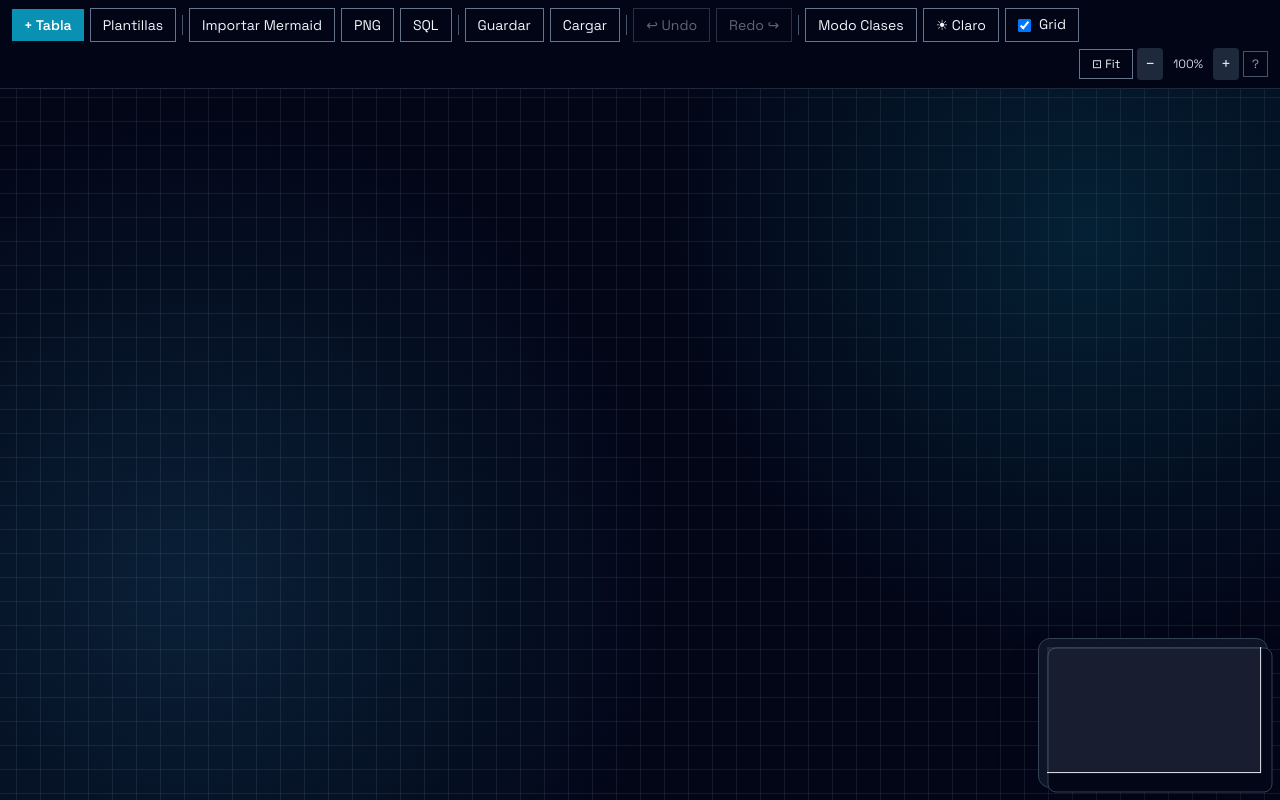
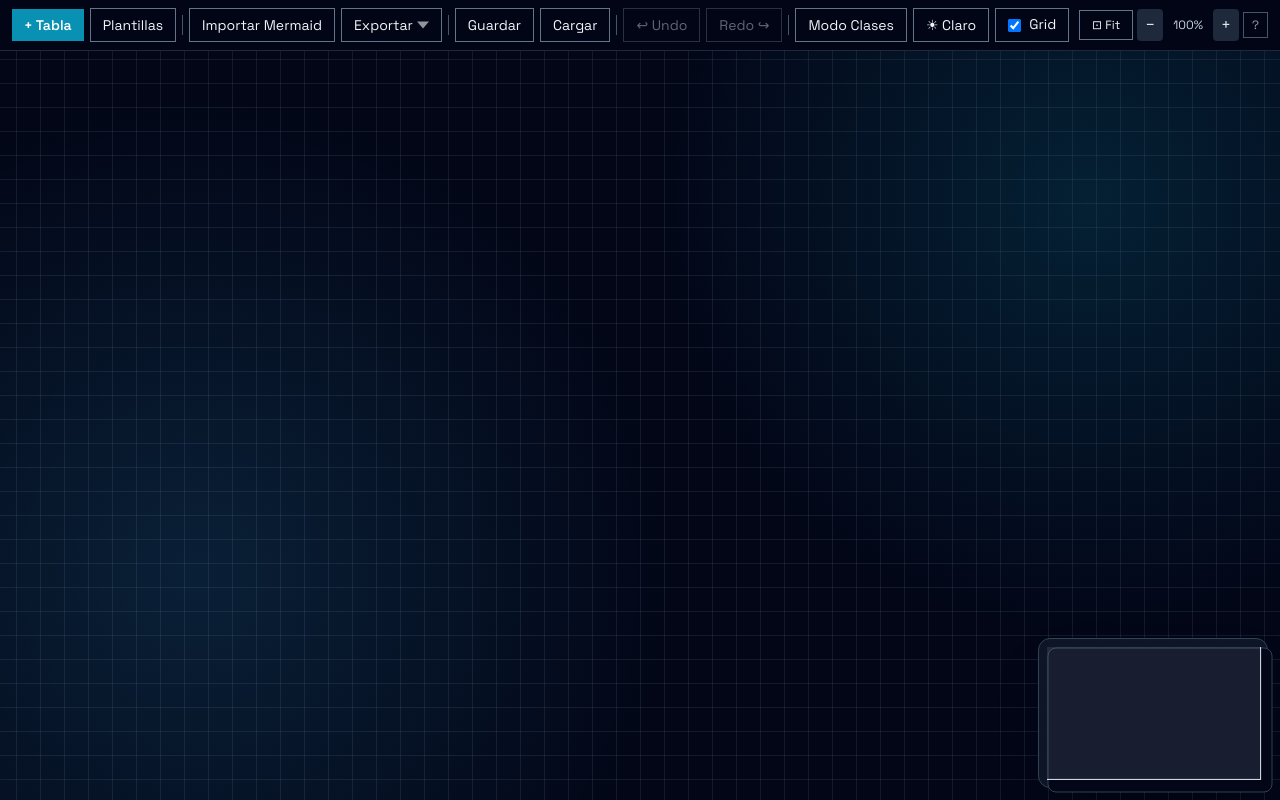
Before and after one commit to ChristianVeneko/diagramita, a React (Vite) app: page /#/editor in a window 1280 px wide. Built offline with nearby package versions, Linux system fonts and the light colour scheme.

Commit message:
adasdsda

```diff
--- a/package.json
+++ b/package.json
@@ -22,6 +22,7 @@
     "class-variance-authority": "^0.7.1",
     "clsx": "^2.1.1",
     "html-to-image": "^1.11.13",
+    "jspdf": "^4.2.1",
     "lucide-react": "^1.14.0",
     "react": "^19.2.5",
     "react-dom": "^19.2.5",
--- a/src/components/Toolbar.jsx
+++ b/src/components/Toolbar.jsx
@@ -1,14 +1,33 @@
+import { useState, useRef, useEffect } from 'react'
+
 export function Toolbar({
   isClassMode, theme, snapToGrid, canUndo, canRedo, zoom, selectedCount,
   onNewTable, onSave, onLoad, onImportMermaid, onToggleMode,
-  onExportPng, onExportSql, onUndo, onRedo, onToggleTheme, onToggleSnap,
+  onExportPng, onExportSvg, onExportPdf, onExportSql, onUndo, onRedo, onToggleTheme, onToggleSnap,
   onDeleteSelected, onShowShortcuts, onShowTemplates, onFitToView, onZoomIn, onZoomOut,
 }) {
   const btnBase = 'rounded-md border border-slate-500 px-3 py-1.5 text-sm transition'
   const btnHover = 'hover:border-cyan-400 hover:text-cyan-300'
+  const [exportOpen, setExportOpen] = useState(false)
+  const exportRef = useRef(null)
+
+  useEffect(() => {
+    if (!exportOpen) return
+    const close = (e) => { if (!exportRef.current?.contains(e.target)) setExportOpen(false) }
+    document.addEventListener('mousedown', close)
+    return () => document.removeEventListener('mousedown', close)
+  }, [exportOpen])
+
+  const handleExport = (fn) => { setExportOpen(false); fn() }
+
+  const isDark = theme === 'dark'
+  const menuBg = isDark ? 'bg-slate-900 border-slate-700' : 'bg-white border-sky-200'
+  const menuItem = isDark
+    ? 'text-slate-200 hover:bg-slate-700 hover:text-cyan-300'
+    : 'text-slate-700 hover:bg-sky-50 hover:text-cyan-600'
 
   return (
-    <header className={`z-30 flex flex-wrap items-center gap-1.5 border-b px-3 py-2 backdrop-blur ${theme === 'dark' ? 'border-slate-800 bg-slate-950/80' : 'border-sky-200 bg-white/80'}`}>
+    <header className={`z-30 flex flex-wrap items-center gap-1.5 border-b px-3 py-2 backdrop-blur ${isDark ? 'border-slate-800 bg-slate-950/80' : 'border-sky-200 bg-white/80'}`}>
       <button type="button" onClick={onNewTable}
         className="rounded-md bg-cyan-600 px-3 py-1.5 text-sm font-semibold text-white transition hover:bg-cyan-500">
         {isClassMode ? '+ Clase' : '+ Tabla'}
@@ -24,14 +43,40 @@ export function Toolbar({
         Importar Mermaid
       </button>
 
-      <button type="button" onClick={onExportPng} className={`${btnBase} ${btnHover}`}>
-        PNG
-      </button>
-
-      <button type="button" onClick={onExportSql} disabled={isClassMode}
-        className={`${btnBase} enabled:${btnHover} disabled:cursor-not-allowed disabled:opacity-40`}>
-        SQL
-      </button>
+      {/* Export dropdown */}
+      <div ref={exportRef} className="relative">
+        <button
+          type="button"
+          onClick={() => setExportOpen((o) => !o)}
+          className={`${btnBase} ${btnHover} flex items-center gap-1`}
+        >
+          Exportar
+          <svg className="h-3 w-3 opacity-60" viewBox="0 0 10 6" fill="currentColor">
+            <path d="M0 0l5 6 5-6z" />
+          </svg>
+        </button>
+        {exportOpen && (
+          <div className={`absolute left-0 top-full mt-1 z-50 min-w-[120px] rounded-md border shadow-lg overflow-hidden ${menuBg}`}>
+            <button type="button" onClick={() => handleExport(onExportPng)}
+              className={`w-full px-4 py-2 text-left text-sm ${menuItem}`}>
+              PNG
+            </button>
+            <button type="button" onClick={() => handleExport(onExportSvg)}
+              className={`w-full px-4 py-2 text-left text-sm ${menuItem}`}>
+              SVG
+            </button>
+            <button type="button" onClick={() => handleExport(onExportPdf)}
+              className={`w-full px-4 py-2 text-left text-sm ${menuItem}`}>
+              PDF
+            </button>
+            <div className={`my-1 h-px ${isDark ? 'bg-slate-700' : 'bg-sky-100'}`} />
+            <button type="button" onClick={() => handleExport(onExportSql)} disabled={isClassMode}
+              className={`w-full px-4 py-2 text-left text-sm disabled:cursor-not-allowed disabled:opacity-40 ${menuItem}`}>
+              SQL
+            </button>
+          </div>
+        )}
+      </div>
 
       <div className="h-5 w-px bg-slate-600" />
 
--- a/src/pages/Editor.jsx
+++ b/src/pages/Editor.jsx
@@ -1,5 +1,6 @@
 import { useCallback, useEffect, useMemo, useRef, useState } from 'react'
-import { toPng } from 'html-to-image'
+import { toPng, toSvg, toJpeg } from 'html-to-image'
+import { jsPDF } from 'jspdf'
 import { useDiagram } from '../store/DiagramContext.jsx'
 import { importMermaidToDiagram, importMermaidClassToDiagram } from '../lib/mermaid.js'
 import { generateSql } from '../lib/sql.js'
@@ -422,51 +423,109 @@ export default function Editor() {
     }
   }
 
+  const buildExportViewport = () => {
+    const pad = 48
+    const minX = Math.min(...tables.map((t) => t.x)) - pad
+    const minY = Math.min(...tables.map((t) => t.y)) - pad
+    const maxX = Math.max(...tables.map((t) => t.x + t.width)) + pad
+    const maxY = Math.max(...tables.map((t) => t.y + t.height)) + pad
+    const { width: vpW, height: vpH } = viewportSize
+    const fitZoom = Math.min(vpW / (maxX - minX), vpH / (maxY - minY), 1.5)
+    return {
+      x: (vpW - (maxX - minX) * fitZoom) / 2 - minX * fitZoom,
+      y: (vpH - (maxY - minY) * fitZoom) / 2 - minY * fitZoom,
+      zoom: fitZoom,
+    }
+  }
+
   const exportPng = async () => {
     if (!viewportRef.current) return
     const bgColor = theme === 'dark' ? '#020617' : '#f0f9ff'
     const noExportFilter = (node) => !node?.dataset?.noExport
-
-    if (tables.length === 0) {
-      try {
-        const url = await toPng(viewportRef.current, { cacheBust: true, pixelRatio: 3, backgroundColor: bgColor, filter: noExportFilter })
-        const a = document.createElement('a'); a.download = 'diagrama.png'; a.href = url; a.click()
-        pushToast('PNG exportado')
-      } catch { pushToast('No se pudo exportar') }
-      return
-    }
-
     const prevViewport = { ...viewport }
     try {
-      const pad = 48
-      const minX = Math.min(...tables.map((t) => t.x)) - pad
-      const minY = Math.min(...tables.map((t) => t.y)) - pad
-      const maxX = Math.max(...tables.map((t) => t.x + t.width)) + pad
-      const maxY = Math.max(...tables.map((t) => t.y + t.height)) + pad
-
-      const { width: vpW, height: vpH } = viewportSize
-      // Fit all content into the viewport, capped at 1.5 so text stays readable
-      const fitZoom = Math.min(vpW / (maxX - minX), vpH / (maxY - minY), 1.5)
-      // Center the diagram in the viewport
-      const exportX = (vpW - (maxX - minX) * fitZoom) / 2 - minX * fitZoom
-      const exportY = (vpH - (maxY - minY) * fitZoom) / 2 - minY * fitZoom
-
-      setViewport({ x: exportX, y: exportY, zoom: fitZoom })
-      // Wait two animation frames for React to re-render at new viewport
+      if (tables.length > 0) setViewport(buildExportViewport())
       await new Promise((r) => requestAnimationFrame(() => requestAnimationFrame(r)))
-
-      // Capture the viewport at its natural size — no explicit width/height so the
-      // SVG relation layer renders at 100% and isn't clipped by a mismatched canvas.
-      // pixelRatio:3 provides high resolution regardless of zoom level.
-      const url = await toPng(viewportRef.current, {
-        cacheBust: true,
-        pixelRatio: 3,
-        backgroundColor: bgColor,
-        filter: noExportFilter,
-      })
+      const url = await toPng(viewportRef.current, { cacheBust: true, pixelRatio: 3, backgroundColor: bgColor, filter: noExportFilter })
       const a = document.createElement('a'); a.download = 'diagrama.png'; a.href = url; a.click()
       pushToast('PNG exportado')
-    } catch { pushToast('No se pudo exportar') }
+    } catch { pushToast('No se pudo exportar PNG') }
+    finally { if (tables.length > 0) setViewport(prevViewport) }
+  }
+
+  const exportSvg = async () => {
+    if (!viewportRef.current) return
+    const bgColor = theme === 'dark' ? '#020617' : '#f0f9ff'
+    const noExportFilter = (node) => !node?.dataset?.noExport
+    const prevViewport = { ...viewport }
+    try {
+      if (tables.length > 0) setViewport(buildExportViewport())
+      await new Promise((r) => requestAnimationFrame(() => requestAnimationFrame(r)))
+      const url = await toSvg(viewportRef.current, { cacheBust: true, backgroundColor: bgColor, filter: noExportFilter })
+      const a = document.createElement('a'); a.download = 'diagrama.svg'; a.href = url; a.click()
+      pushToast('SVG exportado')
+    } catch { pushToast('No se pudo exportar SVG') }
+    finally { if (tables.length > 0) setViewport(prevViewport) }
+  }
+
+  const exportPdf = async () => {
+    if (!viewportRef.current) return
+    const bgColor = theme === 'dark' ? '#020617' : '#f0f9ff'
+    const noExportFilter = (node) => !node?.dataset?.noExport
+    const prevViewport = { ...viewport }
+    const pr = 2  // pixel ratio: 2x for sharpness
+    try {
+      let pdfW, pdfH, finalPng
+
+      if (tables.length === 0) {
+        pdfW = viewportSize.width
+        pdfH = viewportSize.height
+        finalPng = await toPng(viewportRef.current, { cacheBust: true, pixelRatio: pr, backgroundColor: bgColor, filter: noExportFilter })
+      } else {
+        const pad = 40
+        const minX = Math.min(...tables.map((t) => t.x)) - pad
+        const minY = Math.min(...tables.map((t) => t.y)) - pad
+        const maxX = Math.max(...tables.map((t) => t.x + t.width)) + pad
+        const maxY = Math.max(...tables.map((t) => t.y + t.height)) + pad
+        const contentW = maxX - minX
+        const contentH = maxY - minY
+
+        const { width: vpW, height: vpH } = viewportSize
+        const fitZoom = Math.min(vpW / contentW, vpH / contentH, 1.5)
+        const expX = (vpW - contentW * fitZoom) / 2 - minX * fitZoom
+        const expY = (vpH - contentH * fitZoom) / 2 - minY * fitZoom
+        setViewport({ x: expX, y: expY, zoom: fitZoom })
+        await new Promise((r) => requestAnimationFrame(() => requestAnimationFrame(r)))
+
+        // Capture full viewport — NO width/height override so SVG relations render correctly
+        const fullPng = await toPng(viewportRef.current, { cacheBust: true, pixelRatio: pr, backgroundColor: bgColor, filter: noExportFilter })
+
+        // Image is vpW*pr × vpH*pr pixels; content offsets must be scaled by pr too
+        const ox = Math.round(((vpW - contentW * fitZoom) / 2) * pr)
+        const oy = Math.round(((vpH - contentH * fitZoom) / 2) * pr)
+        const cW = Math.round(contentW * fitZoom * pr)
+        const cH = Math.round(contentH * fitZoom * pr)
+
+        const img = new Image()
+        img.src = fullPng
+        await new Promise((r) => { img.onload = r })
+
+        const crop = document.createElement('canvas')
+        crop.width = cW
+        crop.height = cH
+        crop.getContext('2d').drawImage(img, ox, oy, cW, cH, 0, 0, cW, cH)
+        finalPng = crop.toDataURL('image/png')
+        // PDF logical size in CSS pixels; the 2× image gives crispness
+        pdfW = Math.round(contentW * fitZoom)
+        pdfH = Math.round(contentH * fitZoom)
+      }
+
+      const orientation = pdfW >= pdfH ? 'landscape' : 'portrait'
+      const pdf = new jsPDF({ orientation, unit: 'px', format: [pdfW, pdfH], hotfixes: ['px_scaling'] })
+      pdf.addImage(finalPng, 'PNG', 0, 0, pdfW, pdfH)
+      pdf.save('diagrama.pdf')
+      pushToast('PDF exportado')
+    } catch { pushToast('No se pudo exportar PDF') }
     finally { setViewport(prevViewport) }
   }
 
@@ -602,6 +661,8 @@ export default function Editor() {
         onImportMermaid={() => { setMermaidImportType(isClassMode ? 'class' : 'er'); setMermaidDraft(isClassMode ? MERMAID_CLASS_SAMPLE : MERMAID_ER_SAMPLE); setMermaidOpen(true); setMermaidError('') }}
         onToggleMode={() => apply({ type: 'SET_DIAGRAM_TYPE', diagramType: isClassMode ? 'er' : 'class' })}
         onExportPng={exportPng}
+        onExportSvg={exportSvg}
+        onExportPdf={exportPdf}
         onExportSql={() => setSqlOpen(true)}
         onUndo={undo} onRedo={redo}
         onToggleTheme={() => apply({ type: 'SET_THEME', theme: theme === 'dark' ? 'light' : 'dark' })}
```
Also changed, not shown: .claude/settings.local.json, 1 other file (tests, documents, lock files or other folders).
